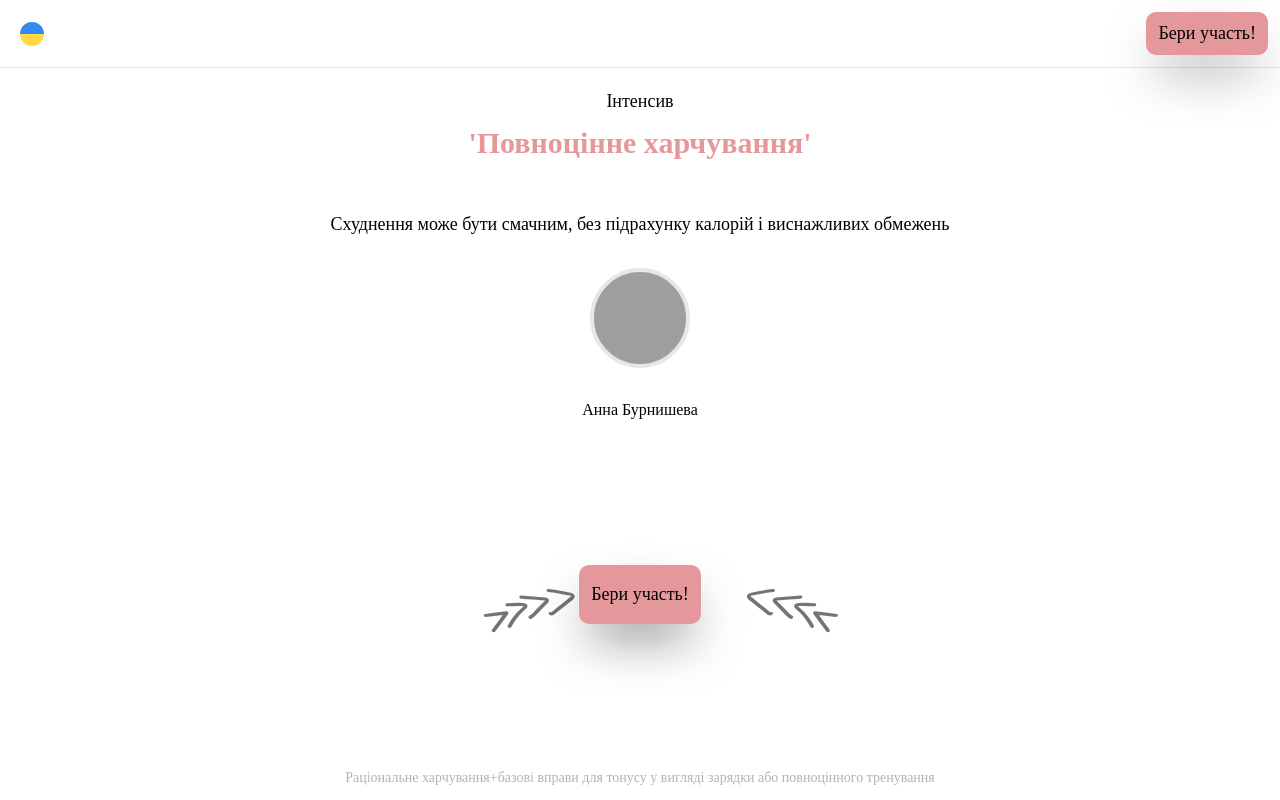
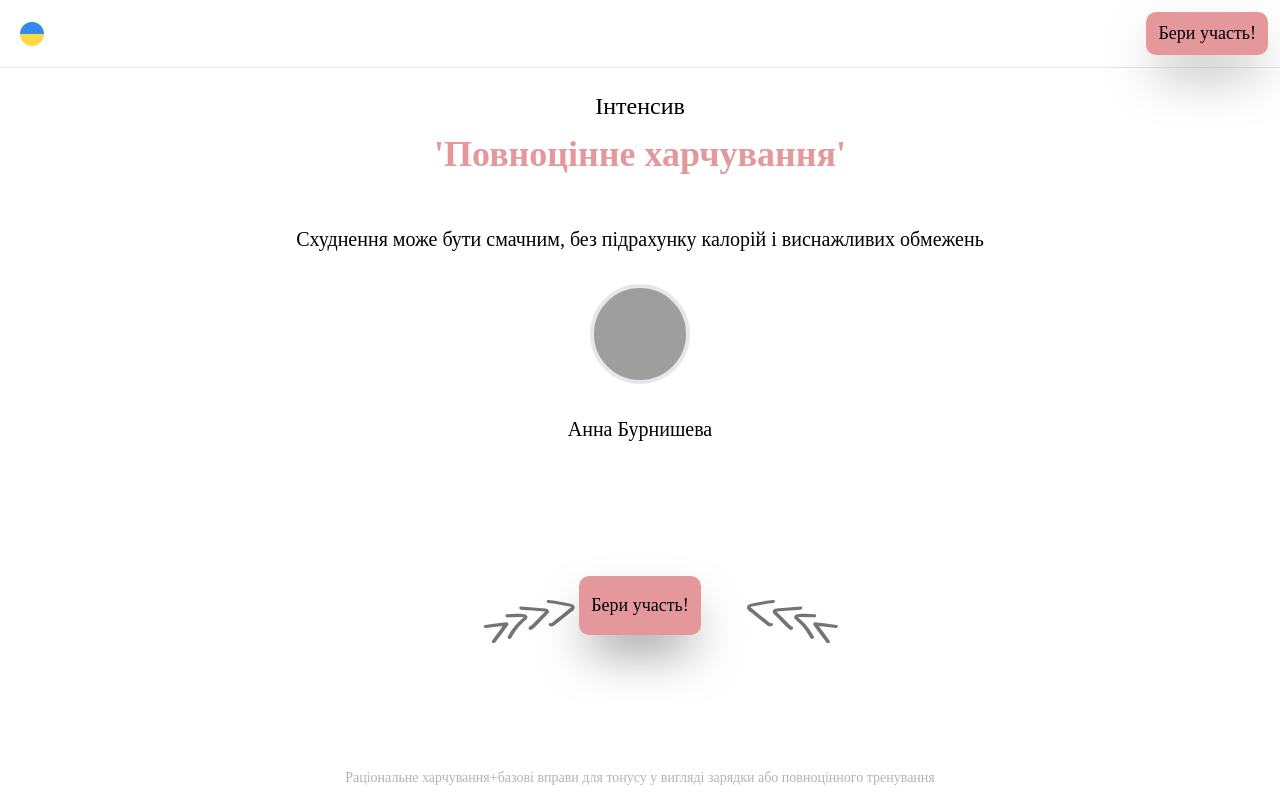
Before and after one commit to Artem91S/marafon, a React (Vite) app: page / in a window 1280 px wide. Shown: the top 800 px of the page. Built offline with nearby package versions, Linux system fonts and the light colour scheme; grey boxes are pictures that could not be loaded; a web font is replaced by a local one.

Commit message:
add styles for heri block and language file for translate

```diff
--- a/src/components/Hero/index.jsx
+++ b/src/components/Hero/index.jsx
@@ -8,17 +8,17 @@ function Hero() {
   return (
     <section className="px-3 flex flex-col justify-between items-center text-center gap-2 h-[90vh] box-border pt-[20px]">
       <div>
-        <span className="text-[18px] pb-[20px] px-2">
+        <span className="text-[24px] pb-[20px] px-2">
           {t("description.titleHero")}
         </span>
-        <h1 className=" text-btnColor font-semibold text-3xl pt-[10px] pb-[50px]">
+        <h1 className=" text-btnColor font-semibold text-4xl pt-[10px] pb-[50px]">
           {t("description.subTitleHero")}
         </h1>
-        <p className="pb-[30px] text-[18px]"> {t("description.descriptionHero")}</p>
+        <p className="pb-[30px] text-[20px]"> {t("description.descriptionHero")}</p>
 
         <div className="flex flex-col items-center">
           <div className="w-[100px] h-[100px] rounded-full bg-[url('./assets/profilePhoto.jpg')] bg-cover bg-top border-[4px] " />
-          <p className="text-center pt-[30px]"> {t("description.AnnName")}</p>
+          <strong className="text-center text-[20px] font-medium pt-[30px]"> {t("description.AnnName")}</strong>
         </div>
       </div>
 
```
